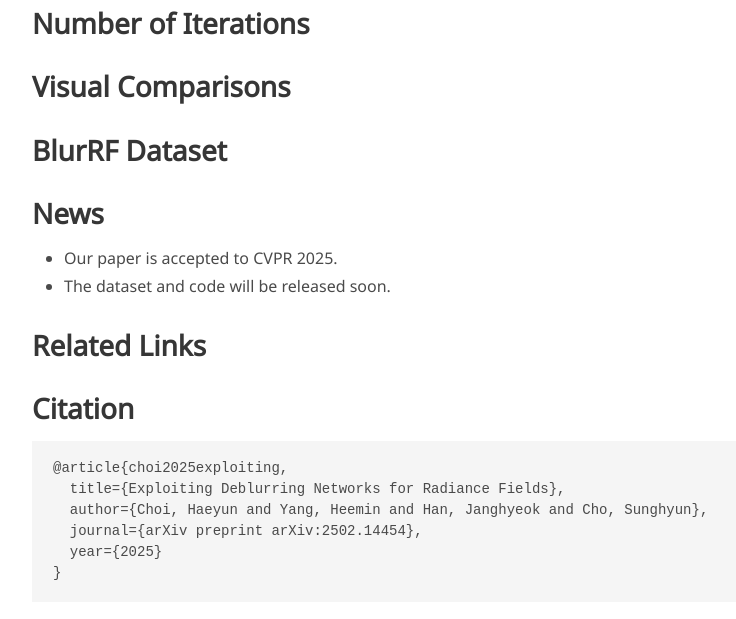
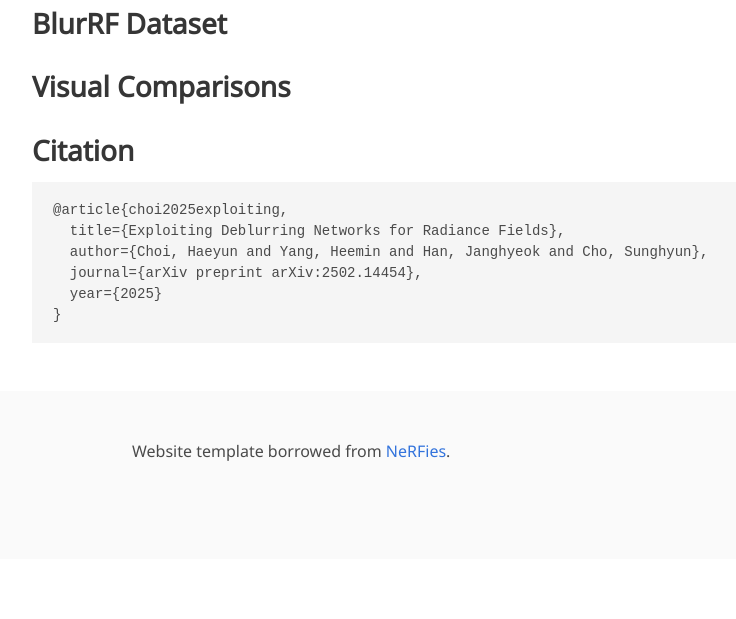
Before and after one commit to haeyun-choi/DDRF_site, a Jekyll site: the page built from index.md, in a window 1280 px wide and 900 px high, scrolled down 1734 px, cut to the strip 256-875 px from the top of the window. Shown: the whole strip, without its empty margins (128-864 px from the left). Built offline with Jekyll 4.4.1, drawn with Linux system fonts in a browser that asks for light colours; some web fonts are replaced; after the commit the page ends 2549 px from its top, so only the background shows below that.

Commit message:
Update index.md

```diff
--- a/index.md
+++ b/index.md
@@ -42,18 +42,9 @@ In this paper, we propose DeepDeblurRF, a novel radiance field deblurring approa
 ![Framework](/static/image/framework.jpg)
 ![Iteration](/static/image/iteration.png)
 
-
-## Number of Iterations
+## BlurRF Dataset
 
 ## Visual Comparisons
-
-## BlurRF Dataset
-
-## News
-- Our paper is accepted to CVPR 2025.
-- The dataset and code will be released soon.
-
-## Related Links
 
 
 <!-- Using HTML to center the abstract
```
